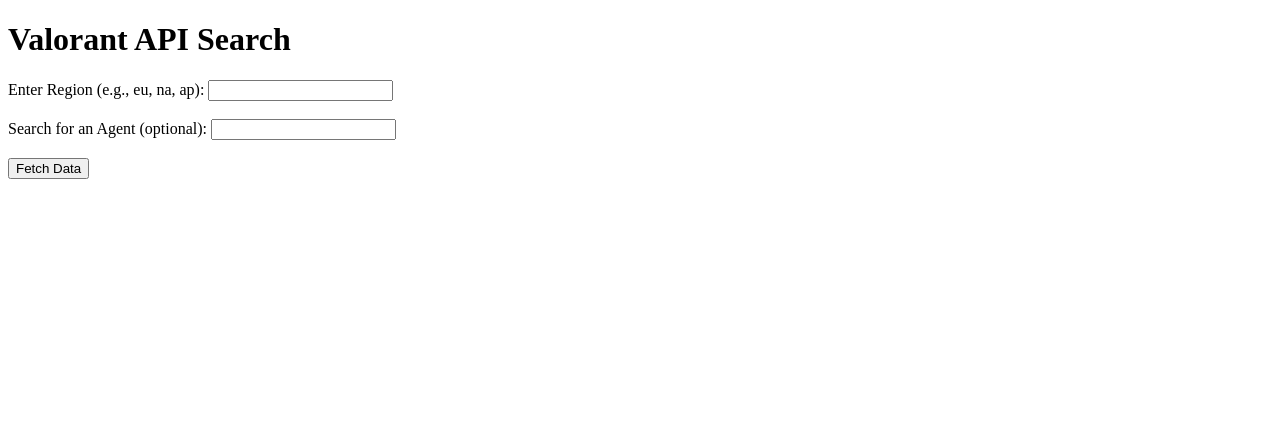
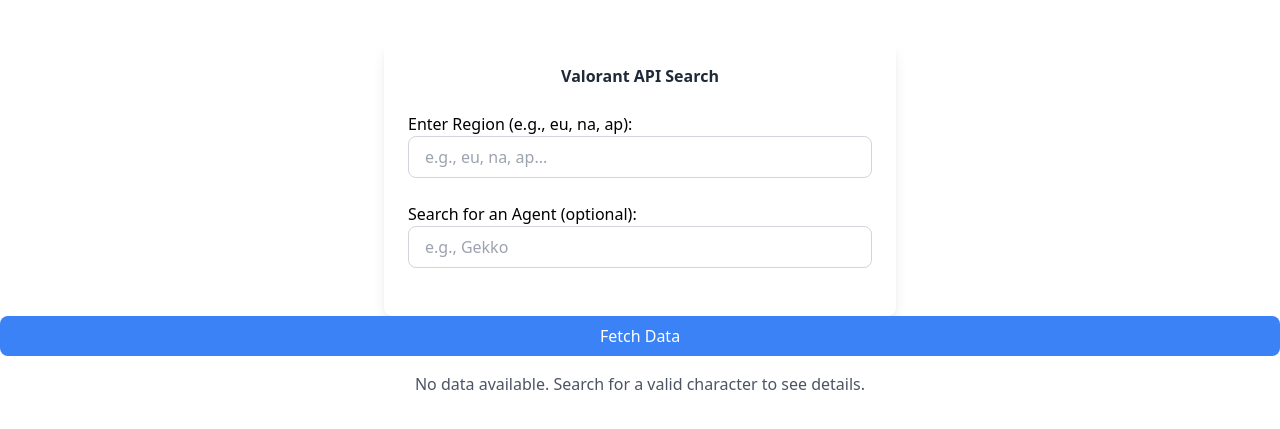
Before and after one commit to Pkeaney/riotPyAPI, a Flask app: template templates/index.html in a window 1280 px wide. Shown: the top 429 px of the page. Run offline with Flask 3, Linux system fonts and the light colour scheme; the template is opened without the code that fills it, so the values that code supplies are empty; some libraries are stand-ins or nearby versions.

Commit message:
Adding some tailwind CSS to make app more presentable + Constant read and write every time the user hits 'Fetch Data', so that you are seeing most up to date call on the web page

```diff
--- a/main.py
+++ b/main.py
@@ -17,8 +17,15 @@
 else:
     print("API key is missing.  Please check your .env file.")
 
+def load_json_data():
+    try:
+        with open("valorant_content.json","r") as file:
+            return json.load(file)
+    except FileNotFoundError:
+        return {}
+
 @app.route("/", methods=["GET", "POST"])
-def home():
+def index():
     data = None
     error = None
     agent_data = None
@@ -55,6 +62,8 @@
                     if agent_data:
                         with open("valorant_content.json","w") as file:
                             json.dump(agent_data, file, indent=4)
+                        json_output=load_json_data()
+
                     else:
                         error = f"No agent found for '{agent_name}'"
 
@@ -67,7 +76,7 @@
             else:
                 error = f"Error: {response.status_code}: {response.text}"
 
-    return render_template("index.html", data=data, agent_data=agent_data, error=error, saved_region=session.get("region", ""), saved_agent=session.get("agent_name", ""))
+    return render_template("index.html", data=data, agent_data=agent_data, error=error, saved_region=session.get("region", ""), saved_agent=session.get("agent_name", ""), json_output=load_json_data())
 
 if __name__ == "__main__":
     app.run(debug=True)
--- a/templates/index.html
+++ b/templates/index.html
@@ -1,30 +1,61 @@
 <!DOCTYPE html>
 <html lang="en">
 <head>
+	<meta charset="UTF-8">
+	<meta name="viewport" content="width=device-width, initial-scale=1.0">
     <title>Valorant API Fetcher</title>
+
+    <!-- Tailwind CSS CDN -->
+    <script src="https://cdn.tailwindcss.com"></script>
 </head>
-<body>
-    <h1>Valorant API Search</h1>
-    <form method="post">
-        <label>Enter Region (e.g., eu, na, ap):</label>
-        <input type="text" name="region" required><br><br>
+<body class="bg-grey-100 font-sans">
+
+
+	<!-- Main container  -->
+	<div class="max-w-lg mx-auto p-6 bg-white shadow-lg rounded-lg mt-10">
+    <h1 class="text-2x1 font-semibold text-center text-gray-800 mb-6">Valorant API Search</h1>
+    <form action="/" method="post">
+        <label for="character" class="block text-grey-700">Enter Region (e.g., eu, na, ap):</label>
+        <input
+	type="text"
+	id="c-region"
+	name="region"
+	class="w-full px-4 py-2 border border-gray-300 rounded-lg focus:outline-none focus:ring-2 focus:ring-blue-500"
+	placeholder="e.g., eu, na, ap..."
+	required><br><br>
 
         <label>Search for an Agent (optional):</label>
-        <input type="text" name="agent"><br><br>
+	<input
+	type="text"
+	id="c-character"
+	name="agent"
+	class="w-full px-4 py-2 border border-gray-300 rounded-lg focus:outline-none f    ocus:ring-2 focus:ring-blue-500"
+	placeholder="e.g., Gekko"
+	required><br><br>
 
-        <button type="submit">Fetch Data</button>
+	</div>
+
+        <button type="submit" class="w-full bg-blue-500 text-white py-2 rounded-lg hover:bg-blue-600">Fetch Data</button>
     </form>
 
-    {% if error %}
-        <p style="color: red;">{{ error }}</p>
-    {% endif %}
+    {% if json_output %}
+	<div class="mt-8 p-4 bg-gray-200 rounded-lg">
+	<h3 class="text-lg font-semibold text-gray-800 mb-2">Saved Character Data:</h3>
+	<pre class="text-sm text-gray-700 whitespace-pre-wrap">{{ json_output | tojson(indent=2) }}</pre>
+	</div>
+	{% else %}
+	<p class="text-gray-600 mt-4 text-center">No data available.  Search for a valid character to see details.</p>
+	{% endif %}
 
-    {% if agent_data %}
+	</div>
+
+	<!-- Display results  -->
+<!--	{% if agent_data %}
         <h2>Agent Found:</h2>
         <pre>{{ agent_data | tojson(indent=4) }}</pre>
     {% elif data and not agent_data %}
         <h2>Fetched Content:</h2>
         <pre>{{ data | tojson(indent=4) }}</pre>
-    {% endif %}
+	{% endif %} -->
 </body>
 </html>
```
